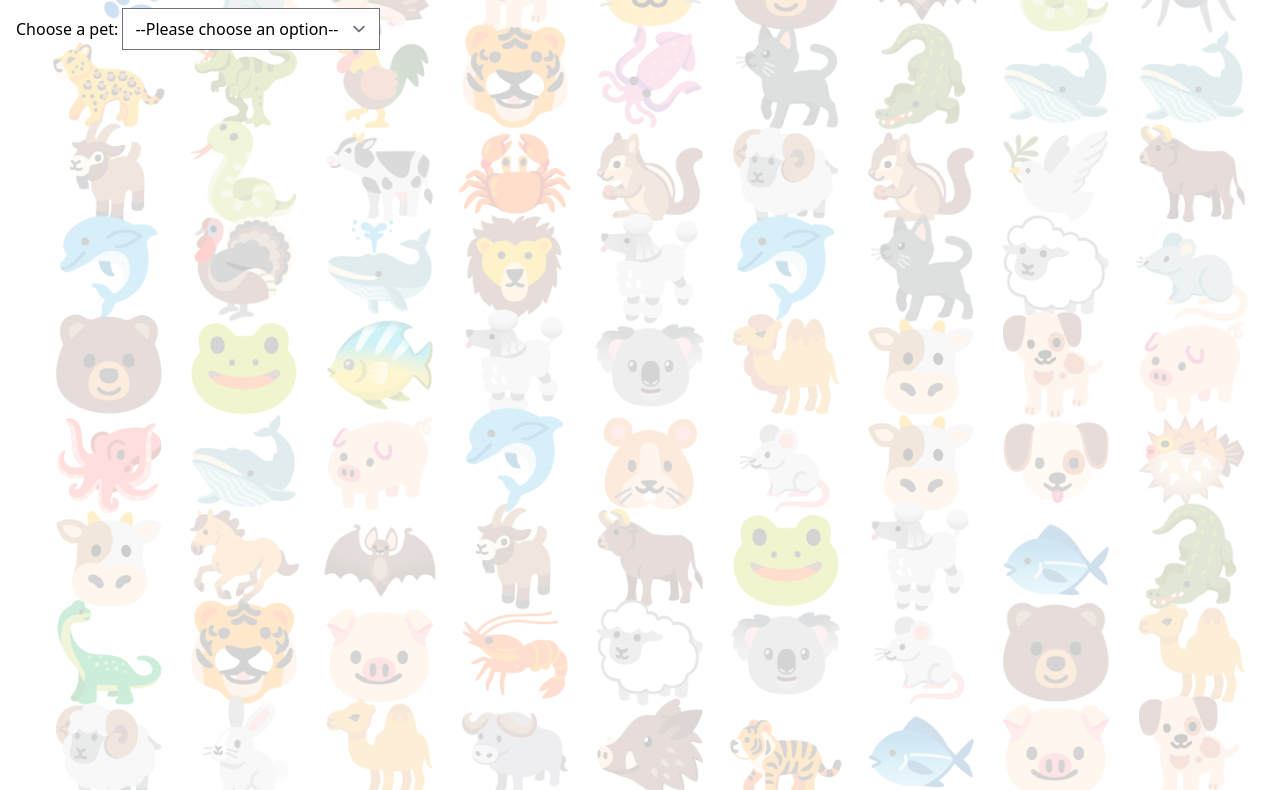
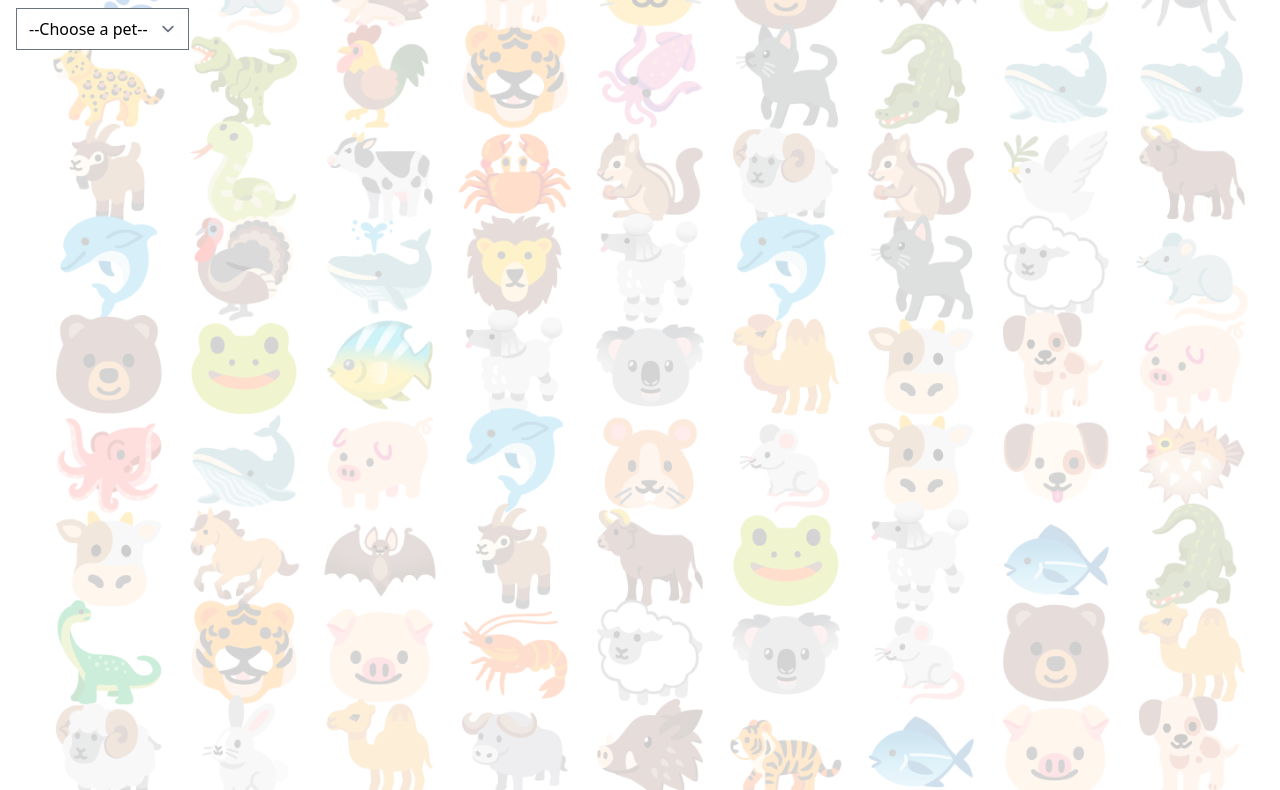
Before and after one commit to manavm1990/openai-demo-frontend, a website built with Vite: page index.html in a window 1280 px wide. Shown: the part 104-894 px from the top of the page. Built offline with nearby package versions, Linux system fonts and the light colour scheme.

Commit message:
Simplify select with hidden label

```diff
--- a/index.html
+++ b/index.html
@@ -18,9 +18,9 @@
     </header>
 
     <main class="mt-8">
-      <label for="pet-select">Choose a pet:</label>
+      <label for="pet-select" class="sr-only">Choose a pet:</label>
       <select name="pets" id="pet-select">
-        <option value="">--Please choose an option--</option>
+        <option value="">--Choose a pet--</option>
         <option value="dog">Dog</option>
         <option value="cat">Cat</option>
         <option value="hamster">Hamster</option>
@@ -28,6 +28,7 @@
         <option value="spider">Spider</option>
         <option value="goldfish">Goldfish</option>
       </select>
+
     </main>
 
     <script type="module" src="./src/index.js"></script>
```
